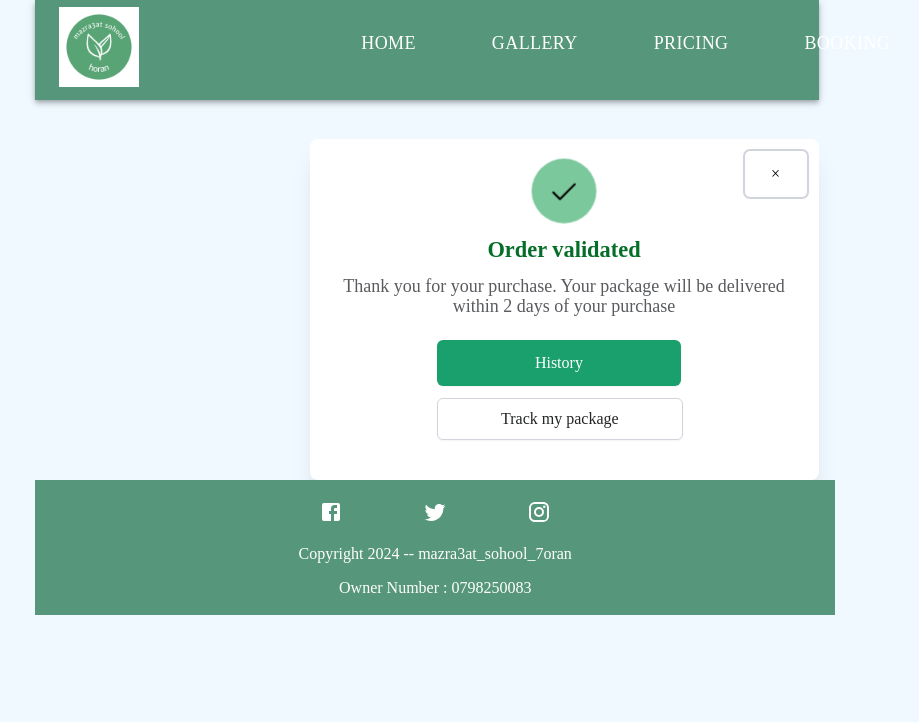
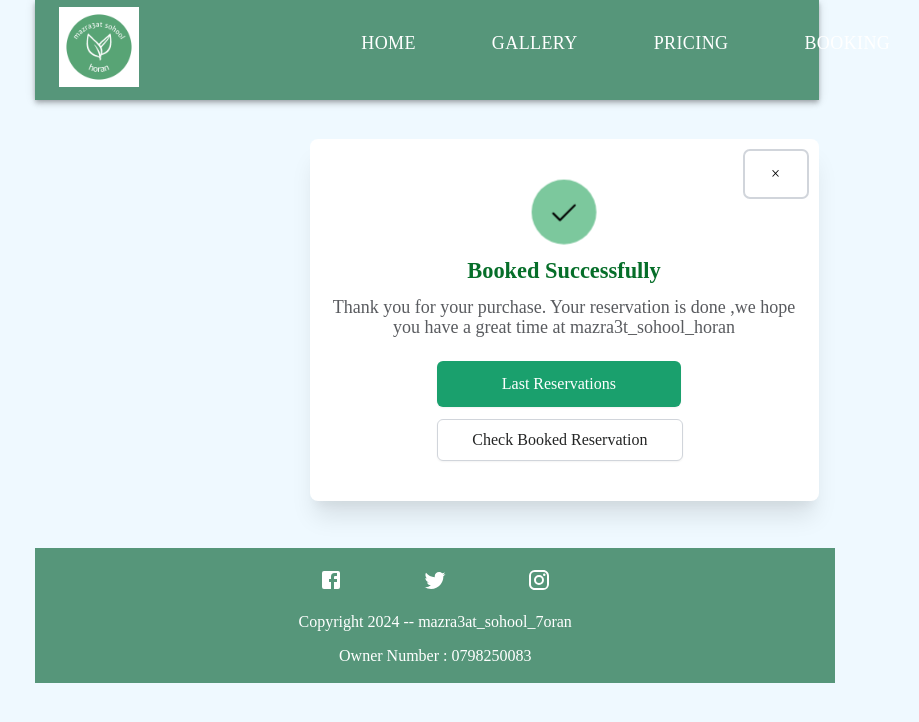
Before and after one commit to lujine2003kh/mazra3t_sohool_horan_react_app_typescript, a React (Create React App) app in the folder mazra3t_sohool_horan/: page /#/purchase in a window 1280 px wide. Shown: the top 722 px of the page, without its empty margins (213-1132 px from the left). Built offline with nearby package versions, Linux system fonts and the light colour scheme.

Commit message:
purchase card

```diff
--- a/mazra3t_sohool_horan/src/components/paymentForm.tsx
+++ b/mazra3t_sohool_horan/src/components/paymentForm.tsx
@@ -75,7 +75,7 @@ const [birthdate, setBirthdate] = useState<Birthdate>({ day: 0, month: '', year:
           type="text"
           value={FirstName}
           onChange={(event) => setFirstName(event.target.value)}
-          placeholder="Lujine"
+          placeholder="First Name"
         />
         {errors.FirstName && <div style={{ color: 'red' }}>{errors.FirstName}</div>}
       </label>
@@ -85,7 +85,7 @@ const [birthdate, setBirthdate] = useState<Birthdate>({ day: 0, month: '', year:
           type="text"
           value={LastName}
           onChange={(event) => setLastName(event.target.value)}
-          placeholder="khasawneh"
+          placeholder="Last Name"
         />
         {errors.LastName && <div style={{ color: 'red' }}>{errors.LastName}</div>}
       </label>
@@ -95,7 +95,7 @@ const [birthdate, setBirthdate] = useState<Birthdate>({ day: 0, month: '', year:
           type="text"
           value={EmailAddress}
           onChange={(event) => setEmailAddress(event.target.value)}
-          placeholder="klujine2003@gmail.com"
+          placeholder="sdkProject@gmail.com"
         />
         {errors.EmailAddress && <div style={{ color: 'red' }}>{errors.EmailAddress}</div>}
       </label>
@@ -105,7 +105,7 @@ const [birthdate, setBirthdate] = useState<Birthdate>({ day: 0, month: '', year:
           type="text"
           value={PhoneNumber}
           onChange={(event) => setPhoneNumber(event.target.value)}
-          placeholder="0796118158"
+          placeholder="phone Number"
         />
         {errors.PhoneNumber && <div style={{ color: 'red' }}>{errors.PhoneNumber}</div>}
       </label>
--- a/mazra3t_sohool_horan/src/components/purchaseCard.tsx
+++ b/mazra3t_sohool_horan/src/components/purchaseCard.tsx
@@ -20,9 +20,9 @@ const Cardpurchase: React.FC<Props> = ({
 
   return (
     <div className="cardpurchase">
-      <button type="button" className="dismiss" onClick={onDismiss}>
+      <Link to='/Home'><button type="button" className="dismiss" onClick={onDismiss}>
         ×
-      </button>
+      </button></Link>
       <div className="header">
         <div className="imagepurchase">
           <svg
@@ -44,15 +44,15 @@ const Cardpurchase: React.FC<Props> = ({
           </svg>
         </div>
         <div className="contentpurchase">
-          <span className="titlepurchase">{title}</span>
-          <p className="messagepurchase">{message}</p>
+          <span className="titlepurchase">Booked Successfully</span>
+          <p className="messagepurchase">Thank you for your purchase. Your reservation is done ,we hope you have a great time at mazra3t_sohool_horan </p>
         </div>
         <div className="actionspurchase">
           <button type="button" className="historypurchase" onClick={onHistory}>
-            History
+            Last Reservations
           </button>
           <button type="button" className="trackpurchase" onClick={onTrack}>
-            Track my package
+            Check Booked Reservation
           </button>
         </div>
       </div>
--- a/mazra3t_sohool_horan/src/pageCom/Booking.tsx
+++ b/mazra3t_sohool_horan/src/pageCom/Booking.tsx
@@ -1,14 +1,12 @@
 // Booking.tsx
 import React from 'react';
 import '../style/booking.css';
-import { Breadcrumbs } from '@mui/material';
 import PaymentForm from '../components/paymentForm';
 // import RegistrationForm from '../components/datePicker';
 const Booking: React.FC = () => {
   return (
     <>
     {/* <h1>This is the Booking Page</h1> */}
-    <Breadcrumbs />
     <PaymentForm onSubmit={function (paymentInfo: { cardNumber: string; expirationDate: string; cvv: string; }): void {
         throw new Error('Function not implemented.');
       } }/>
--- a/mazra3t_sohool_horan/src/style/purchaseCard.css
+++ b/mazra3t_sohool_horan/src/style/purchaseCard.css
@@ -3,6 +3,7 @@
     overflow:hidden;
     margin-top: 5%;
     margin-left: 35%;
+    margin-bottom: 6%;
     position:relative;
     text-align: left;
     border-radius: 0.5rem;
```
Also changed, not shown: mazra3t_sohool_horan/src/style/PaymentForm.css (line endings or trailing spaces).
